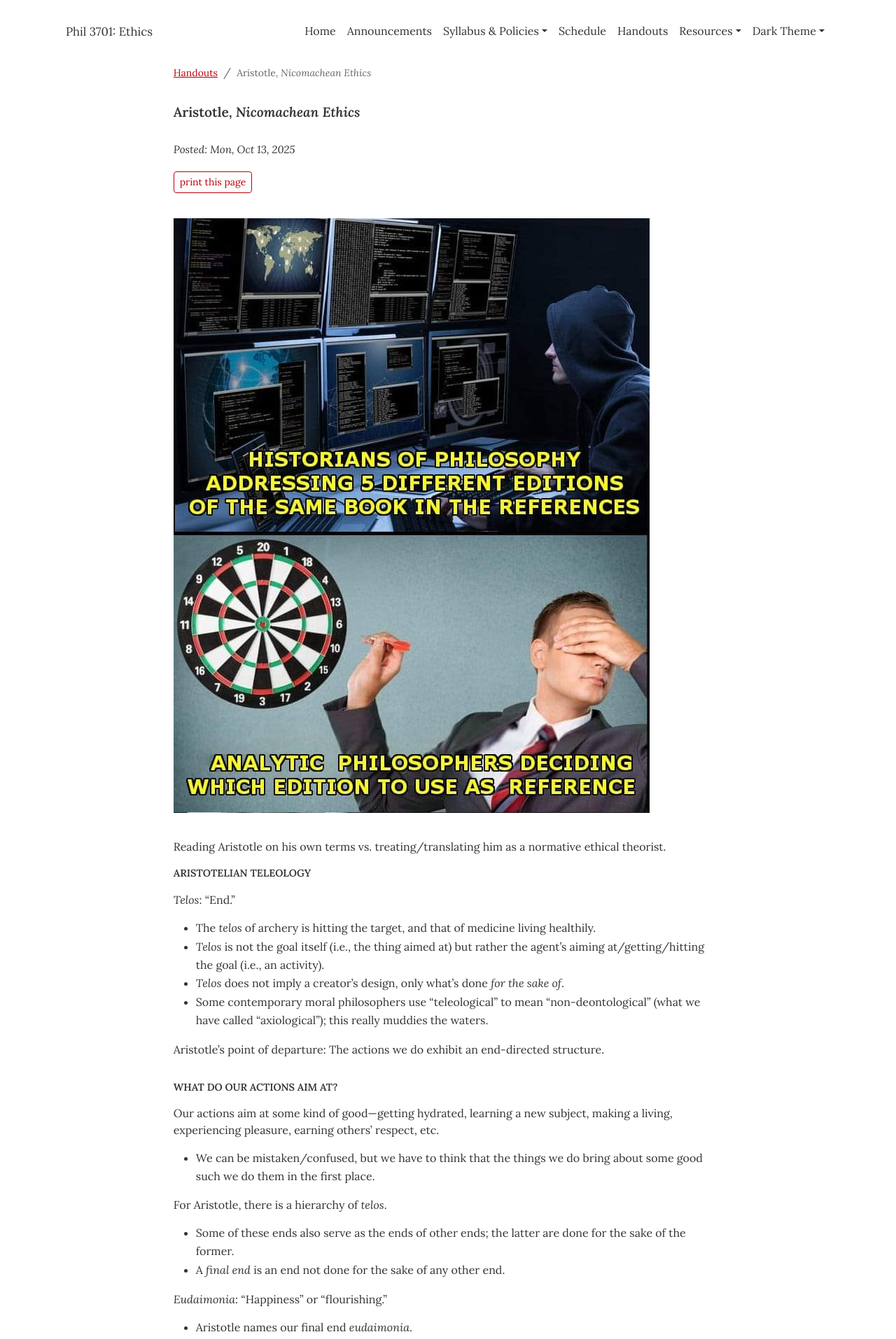
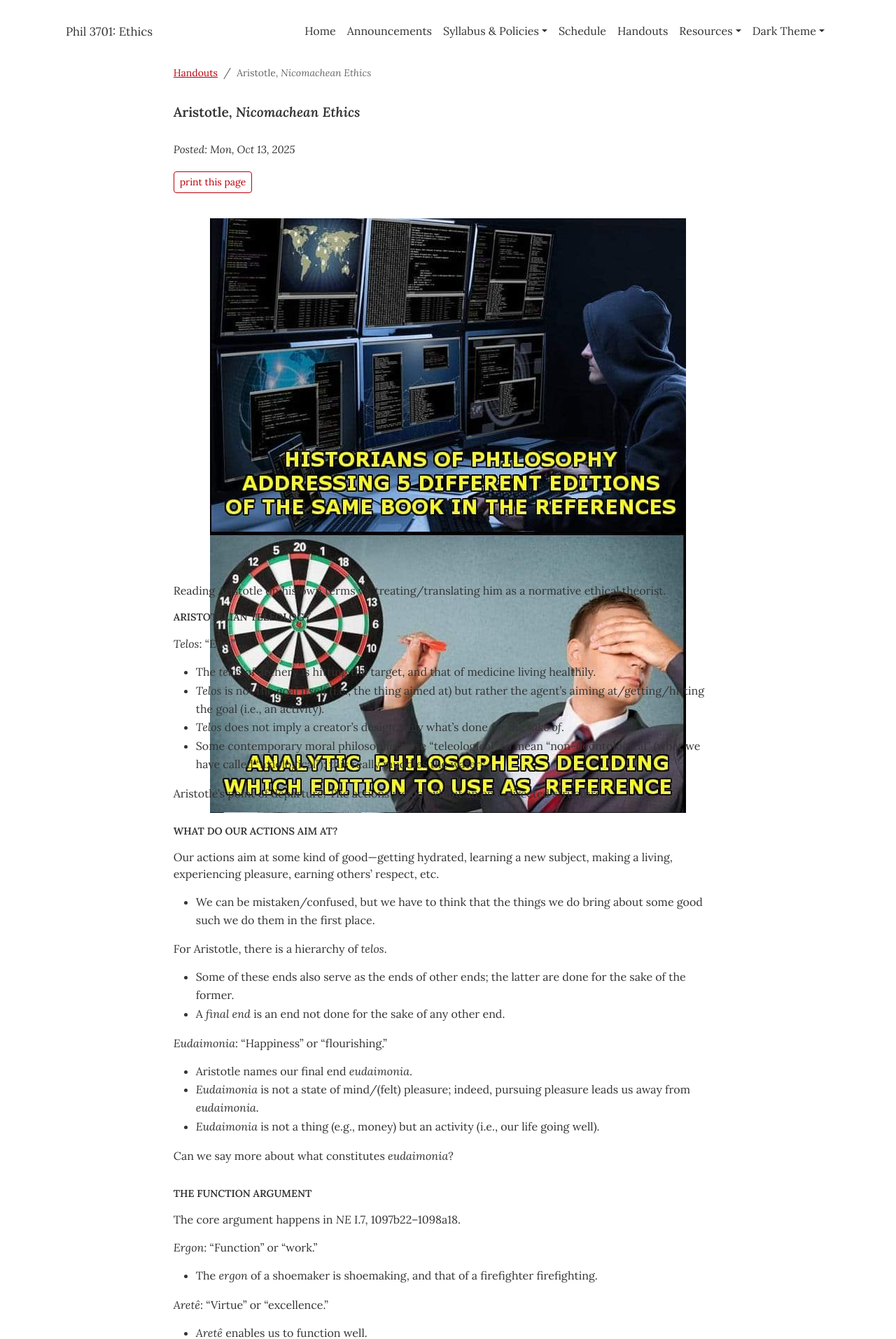
Before and after one commit to dingherself/ethics, a Jekyll site: the page built from handouts/_posts/2025-10-13-aristotle.md, in a window 1280 px wide. Shown: the top 1914 px of the page at 70% size. Built offline with Jekyll 4.4.1, drawn with Linux system fonts in a browser that asks for light colours.

Commit message:
fix size

```diff
--- a/handouts/_posts/2025-10-13-aristotle.md
+++ b/handouts/_posts/2025-10-13-aristotle.md
@@ -4,7 +4,9 @@
 module: "Now, theories"
 ---
 
-<img src="{{ site.baseurl }}/assets/5-DIFFERENT-EDITIONS.jpeg" class="img-fluid mb-5" alt="Set of two memes: In the first, a hacker sits in front of six monitors doing sophistcated work, with captions reading “Historians of philosophy addressing 5 different editions of the same book in the references.” In the second, a man is throwing a dart with his eyes covered by his own hands, with captions reading “Analytic phiosophers deciding which edition to use as reference.”">
+<div class="text-center mb-5" style="max-height: 500px;">
+<img src="{{ site.baseurl }}/assets/5-DIFFERENT-EDITIONS.jpeg" class="img-fluid " alt="Set of two memes: In the first, a hacker sits in front of six monitors doing sophistcated work, with captions reading “Historians of philosophy addressing 5 different editions of the same book in the references.” In the second, a man is throwing a dart with his eyes covered by his own hands, with captions reading “Analytic phiosophers deciding which edition to use as reference.”">
+</div>
 
 Reading Aristotle on his own terms vs. treating/translating him as a normative ethical theorist.
 
```
